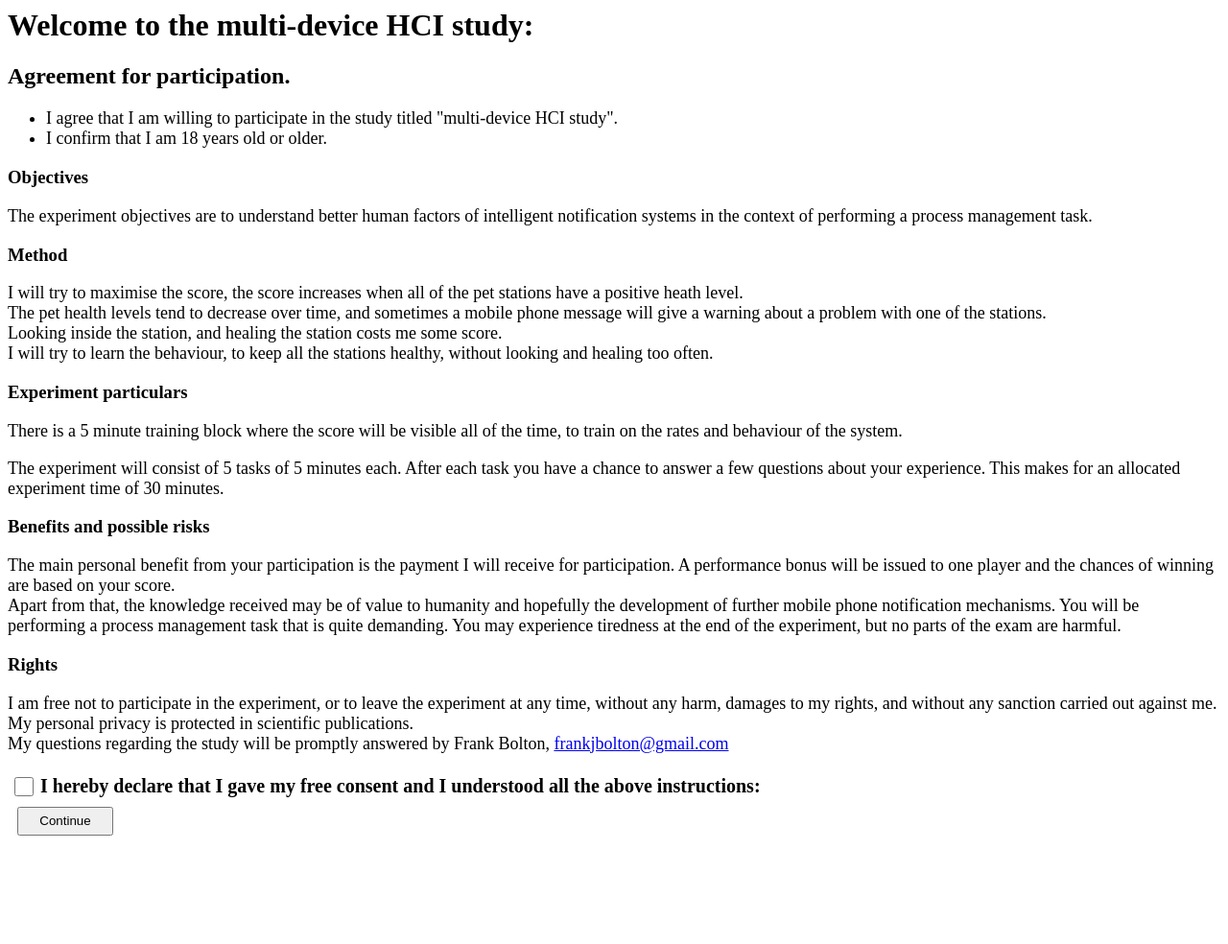
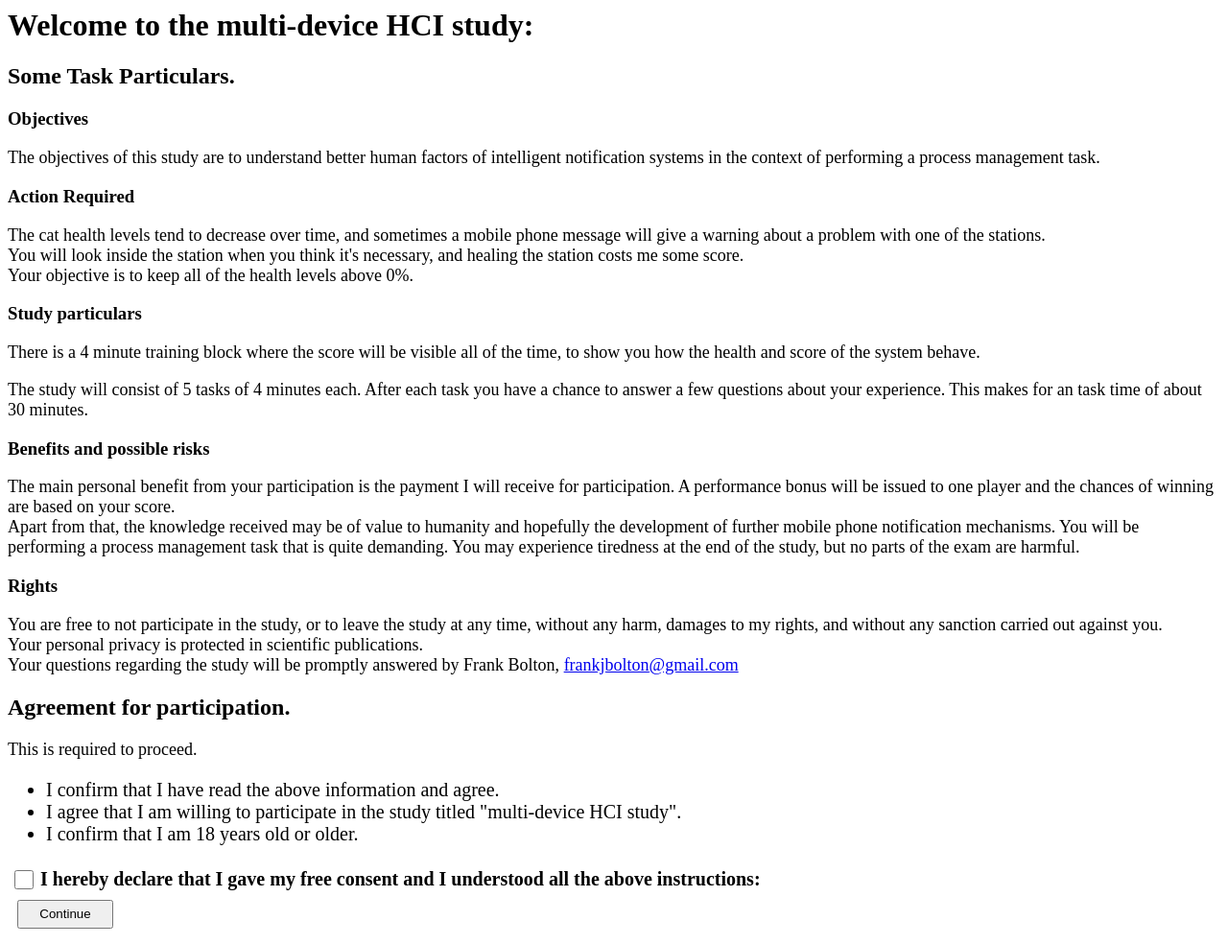
Before and after one commit to frankbolton/pethospital, a Flask app: page / in a window 1280 px wide. Shown: the whole page at 96% size. Before the commit the page ends 871 px from the top, so only its background shows below. Run offline with Flask 2, Linux system fonts and the light colour scheme.

Commit message:
changed phrasing on the agreement, questions and instruction

```diff
--- a/app/templates/agreement.html
+++ b/app/templates/agreement.html
@@ -2,24 +2,7 @@
 {% block content %}
 
 
-<h1>Welcome to the multi-device HCI study:</h1>
-<h2>Agreement for participation. </h2>
-
 <style type="text/css">
-
-//label{
-//float: right;
-//width: 120px;
-//font-weight: bold;
-//}
-
-
-
-//textarea{
-//width: 300px;
-//height: 100px;
-//}
-
 .check {
 	//-webkit-appearance:none;
 	width: 20px;
@@ -31,27 +14,16 @@
     background: #aaa;
 }
 
-
-//there's a hack where width of input sets the width nd height of .submit sets the height :/
-//input, textarea{
-//width: 160px;
-//height: 40px;
-//margin-bottom: 5px;
-//}
-
 #submitbutton {
 margin-left: 10px;
 margin-top: 5px;
 width: 100px;
 height: 30px; //height control doesnt work :(
-
 }
 
 br{
 clear: left;
 }
-
-
 </style>
 
 <SCRIPT language=JavaScript>
@@ -70,44 +42,50 @@ return true;
 }
 //-->
 </SCRIPT>
-<form action="/" method="POST" onsubmit="return checkCheckBox(this)">
-
-<ul style="font-size:18px">
-<li>I agree that I am willing to participate in the study titled "multi-device HCI study".</li>
-<li>I confirm that I am 18 years old or older.</li></ul>
 
 
+
+<h1>Welcome to the multi-device HCI study:</h1>
+<h2> Some Task Particulars. </h2>
+
 <h3>Objectives</h3>
-<p style="font-size:18px">The experiment objectives are to understand better human factors of intelligent notification systems in the context of performing a process management task.
+<p style="font-size:18px">The objectives of this study are to understand better human factors of intelligent notification systems in the context of performing a process management task.
 </p>
-<h3>Method</h3>
+<h3>Action Required</h3>
 <p style="font-size:18px">
-I will try to maximise the score, the score increases when all of the pet stations have a positive heath level. <br>
-The pet health levels tend to decrease over time, and sometimes a mobile phone message will give a warning about a problem with one of the stations.<br>
-Looking inside the station, and healing the station costs me some score. <br>
-I will try to learn the behaviour, to keep all the stations healthy, without looking and healing too often.
+The cat health levels tend to decrease over time, and sometimes a mobile phone message will give a warning about a problem with one of the stations.<br>
+You will look inside the station when you think it's necessary, and healing the station costs me some score. <br>
+Your objective is to keep all of the health levels above 0%.
 </p>
 
-<h3>Experiment particulars</h3>
-<p style="font-size:18px">There is a 5 minute training block where the score will be visible all of the time, to train on the rates and behaviour of the system.</p>
+<h3>Study particulars</h3>
+<p style="font-size:18px">There is a 4 minute training block where the score will be visible all of the time, to show you how the health and score of the system behave.</p>
 
-<p style="font-size:18px">The experiment will consist of 5 tasks of 5 minutes each. After each task you have a chance to answer a few questions about your experience.
-This makes for an allocated experiment time of 30 minutes.</p>
+<p style="font-size:18px">The study will consist of 5 tasks of 4 minutes each. After each task you have a chance to answer a few questions about your experience.
+This makes for an task time of about 30 minutes.</p>
 
 <h3>Benefits and possible risks</h3>
 <p style="font-size:18px">
 The main personal benefit from your participation is the payment I will receive for participation.
 A performance bonus will be issued to one player and the chances of winning are based on your score.<br>
-Apart from that, the knowledge received may be of value to humanity and hopefully the development of further mobile phone notification mechanisms. You will be performing a process management task that is quite demanding. You may experience tiredness at the end of the experiment, but no parts of the exam are harmful.
+Apart from that, the knowledge received may be of value to humanity and hopefully the development of further mobile phone notification mechanisms. You will be performing a process management task that is quite demanding. You may experience tiredness at the end of the study, but no parts of the exam are harmful.
 </p>
 
 
 
 
 <h3>Rights</h3>
-<p style="font-size:18px">I am free not to participate in the experiment, or to leave the experiment at any time, without any harm, damages to my rights, and without any sanction carried out against me.<br>
-My personal privacy is protected in scientific publications.<br>
-My questions regarding the study will be promptly answered by Frank Bolton, <a href="mailto:frankjbolton@gmail.com">frankjbolton@gmail.com</a></p>
+<p style="font-size:18px">You are free to not participate in the study, or to leave the study at any time, without any harm, damages to my rights, and without any sanction carried out against you.<br>
+Your personal privacy is protected in scientific publications.<br>
+Your questions regarding the study will be promptly answered by Frank Bolton, <a href="mailto:frankjbolton@gmail.com">frankjbolton@gmail.com</a></p>
+
+
+<h2>Agreement for participation. </h2>
+<p style="font-size:18px">This is required to proceed.</p>
+<ul style="font-size:20px">
+<li>I confirm that I have read the above information and agree.</li>
+<li>I agree that I am willing to participate in the study titled "multi-device HCI study".</li>
+<li>I confirm that I am 18 years old or older.</li></ul>
 
 
 
@@ -116,13 +94,8 @@ My questions regarding the study will be promptly answered by Frank Bolton, <a h
 
 
 
-<!--Enter your form contents here-->
 
-
-
-
-<!--<label for="signature"></label>-->
-
+<form action="/" method="POST" onsubmit="return checkCheckBox(this)">
 <table><tr><td>
 <input type="checkbox" name="agree" class="check" /></td><td style="font-size:20px"><b>I hereby declare that I gave my free consent and I understood all the above instructions:</b><br />
 </td></tr></table>
--- a/app/templates/instructions.html
+++ b/app/templates/instructions.html
@@ -27,9 +27,10 @@ Your objective is to apply yourself to maximise your score in each session. The
 The pet health levels decrease over time.<br>
 Topping up the health is done by pressing the heal "button" - don't do it excessively as it's costly to your score.<br></p>
 
-<h3>Experiment particulars</h3>
+<h3>Study particulars</h3>
 <p style="font-size:18px">
-The experiment will consist of 3 tasks of 5 minutes each.<br>
+Before the study you will perform a training phase to show you how the system behaves.<br>
+The study will consist of 3 tasks of 5 minutes each.<br>
 After each task you have a chance to answer a few questions about your experience.<br>
 Please answer these honestly based on your personal experience, there are no incorrect answers.<br>
 This makes for an allocated experiment time of 20 minutes.<br><br>
```
